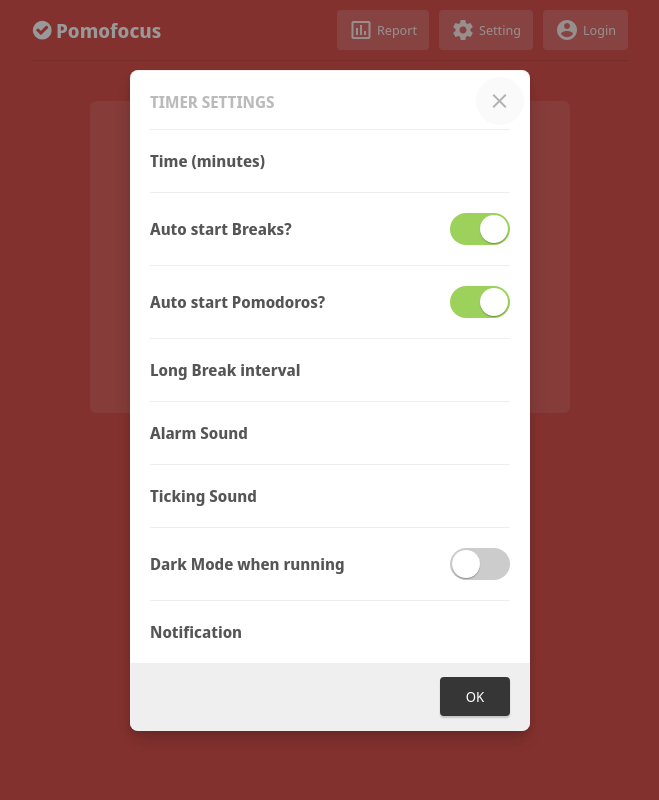
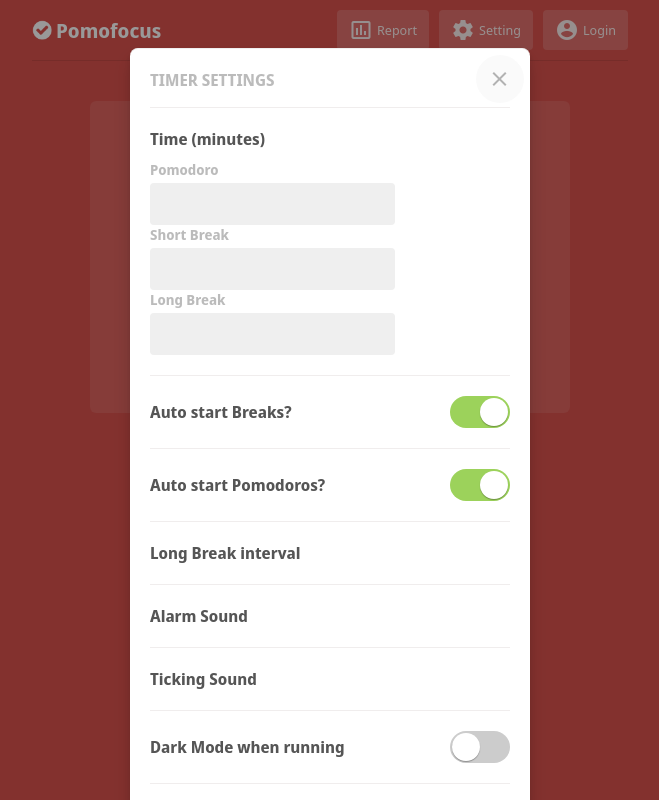
Before and after one commit to usmansbk/pomofocus, a React (Create React App) app: page /report in a window 1280 px wide. Shown: the whole page, without its empty margins (310-969 px from the left). Built offline with nearby package versions, Linux system fonts and the light colour scheme.

Commit message:
Style input

```diff
--- /dev/null
+++ b/src/components/Input.js
@@ -0,0 +1,18 @@
+import classes from "./Input.module.css";
+
+export default function Input({ id, label, type, name, placeholder }) {
+  return (
+    <div className={classes.container}>
+      <label htmlFor={id} className={classes.label}>
+        {label}
+      </label>
+      <input
+        className={classes.input}
+        id={id}
+        type={type}
+        name={name}
+        placeholder={placeholder}
+      />
+    </div>
+  );
+}
--- /dev/null
+++ b/src/components/Input.module.css
@@ -0,0 +1,22 @@
+.container {
+  display: flex;
+  flex-direction: column;
+  gap: 0.25rem;
+}
+
+.label {
+  font-size: 0.875rem;
+  font-weight: 600;
+  color: rgb(187, 187, 187);
+}
+
+.input {
+  border-radius: 0.25rem;
+  background-color: rgb(239, 239, 239);
+  font-size: 1rem;
+  padding: 0.625rem;
+  box-shadow: none;
+  border: medium none;
+  color: rgb(85, 85, 85);
+  width: 100%;
+}
--- a/src/components/Settings.js
+++ b/src/components/Settings.js
@@ -1,5 +1,6 @@
 import clsx from "clsx";
 import { useHistory } from "react-router";
+import Input from "./Input";
 import Modal from "./Modal";
 import classes from "./Settings.module.css";
 import Switch from "./Switch";
@@ -31,8 +32,13 @@
         <div className={classes.content}>
           <h2 className={classes.title}>Timer Settings</h2>
           <div>
-            <Item>
+            <Item col>
               <Label>Time (minutes)</Label>
+              <div className={classes.row}>
+                <Input label="Pomodoro" type="number" />
+                <Input label="Short Break" type="number" />
+                <Input label="Long Break" type="number" />
+              </div>
             </Item>
             <Item>
               <Label>Auto start Breaks?</Label>
--- a/src/components/Settings.module.css
+++ b/src/components/Settings.module.css
@@ -25,6 +25,13 @@
 
 .column {
   flex-direction: column;
+  align-items: flex-start;
+}
+
+.row {
+  display: flex;
+  flex-wrap: wrap;
+  margin-top: 0.625rem;
 }
 
 .label {
```
